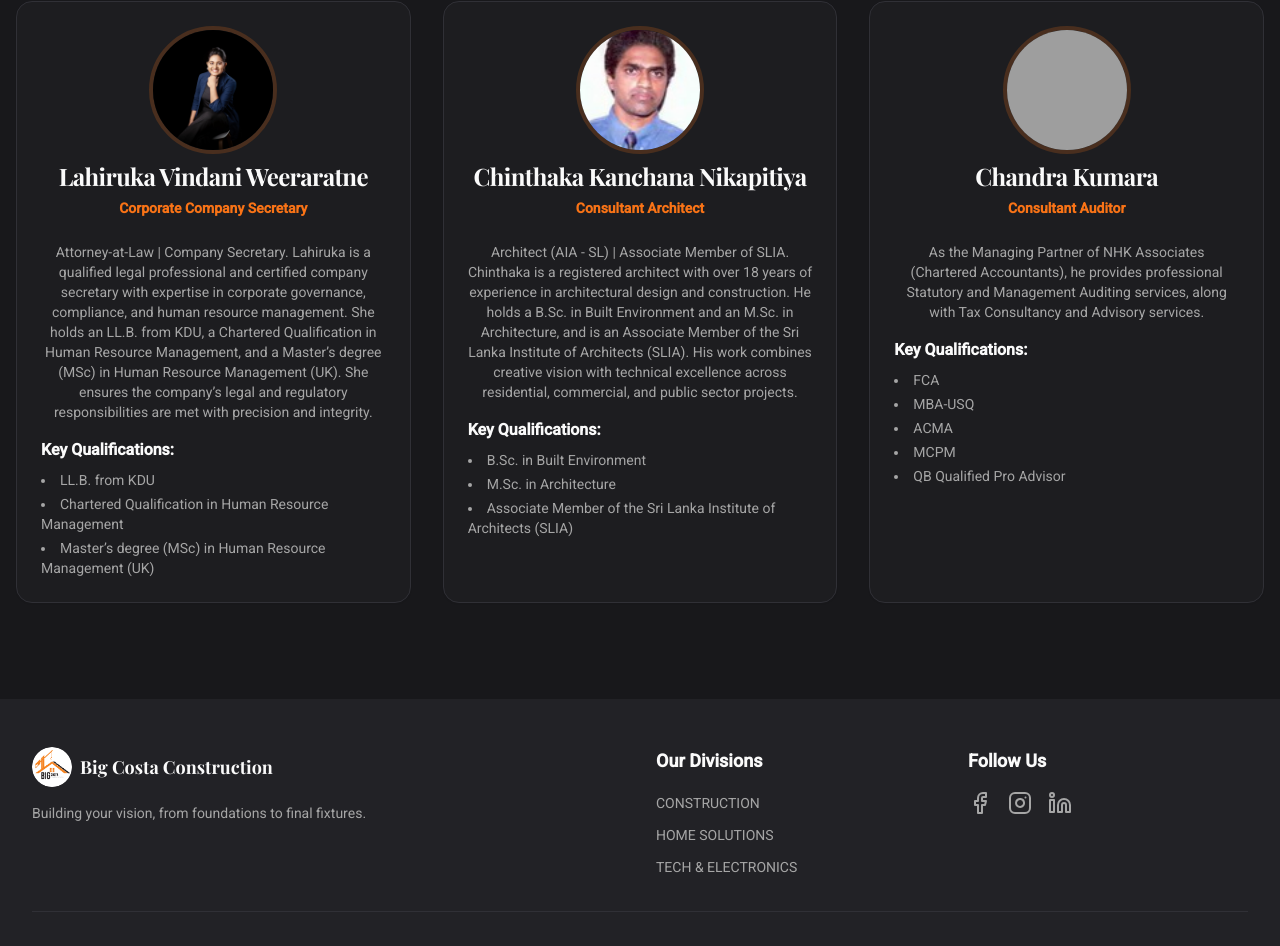
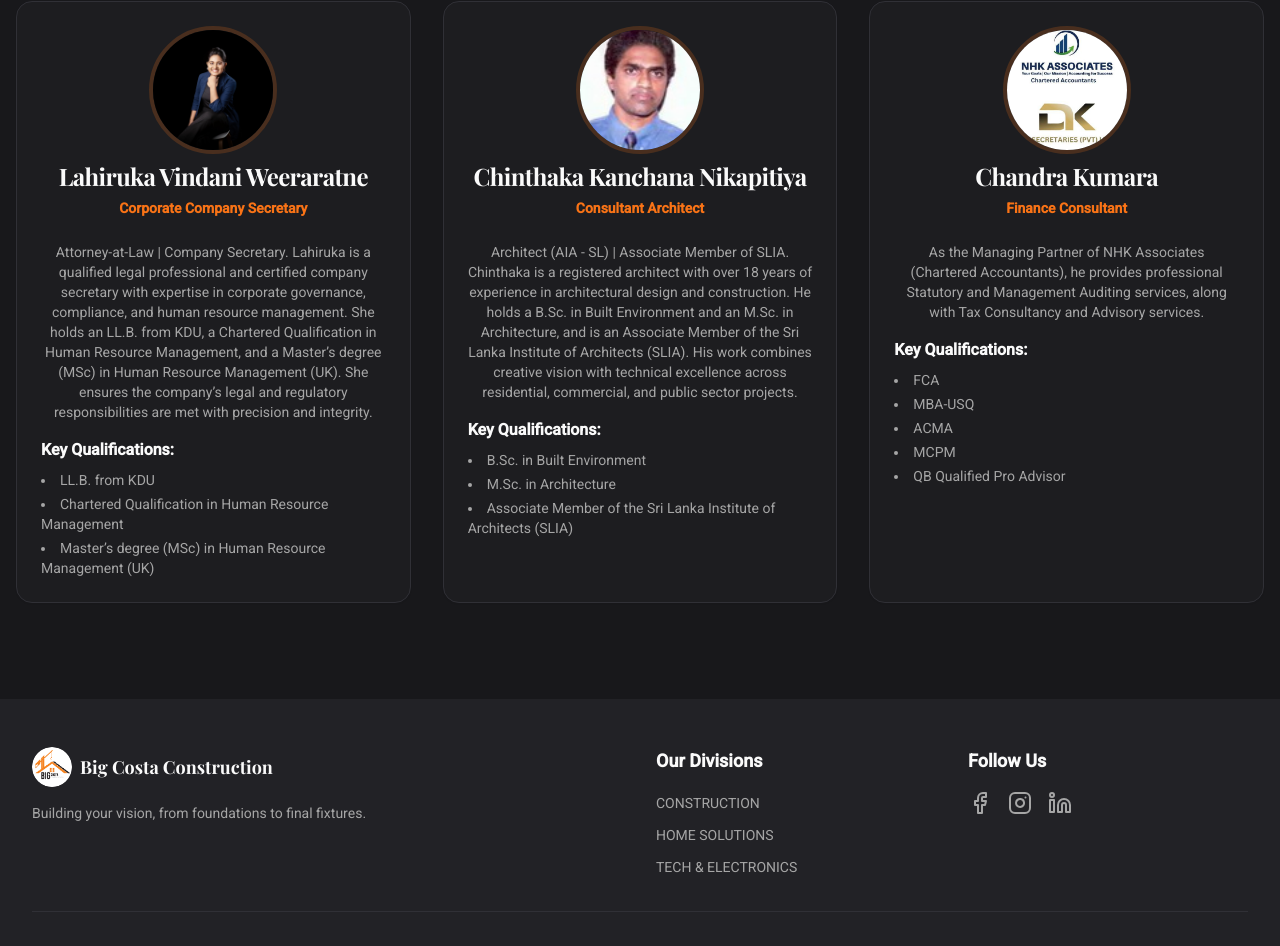
Before and after one commit to DARK-V-98/bigcostan, a Next.js app: page /company-professionals in a window 1280 px wide. Shown: the part 913-1859 px from the top of the page. Built offline with nearby package versions, Linux system fonts and the light colour scheme; no server answers; the database is empty; grey boxes are pictures that could not be loaded.

Commit message:
change chandra kumaras role as finance consultant

```diff
--- a/src/app/company-professionals/page.tsx
+++ b/src/app/company-professionals/page.tsx
@@ -76,7 +76,7 @@ const professionals = [
     },
     {
         name: 'Chandra Kumara',
-        title: 'Consultant Auditor',
+        title: 'Finance Consultant',
         icon: <Shield className="h-10 w-10 text-primary" />,
         description: "As the Managing Partner of NHK Associates (Chartered Accountants), he provides professional Statutory and Management Auditing services, along with Tax Consultancy and Advisory services.",
         qualifications: [
```
Also changed, not shown: public/nhk.png (added).
